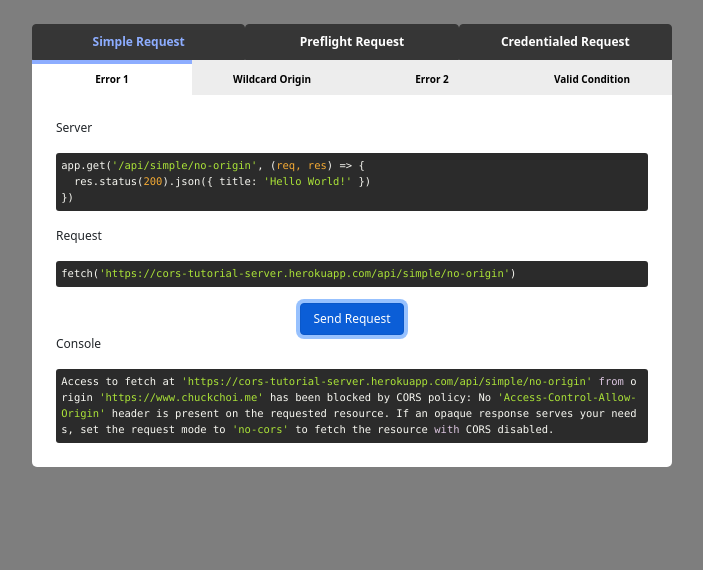
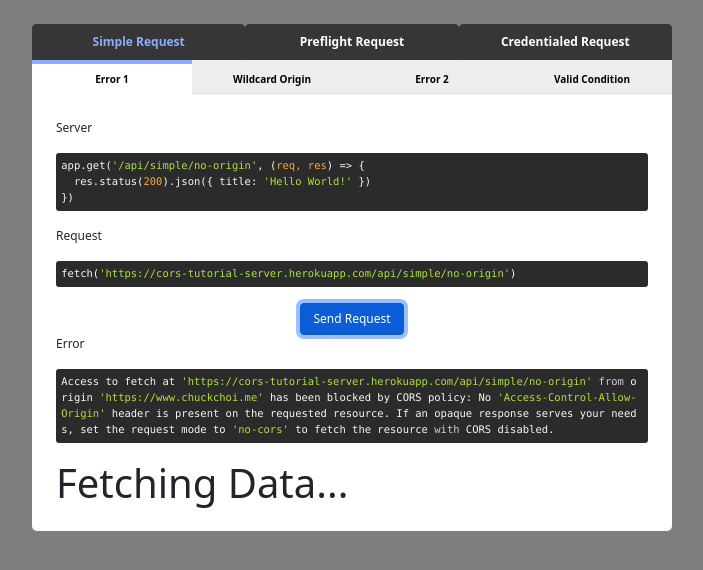
Before and after one commit to chuckchoiboi/cors-tutorial, a React (Create React App) app: page / in a window 1280 px wide. Both pictures are taken after a click on the button "Send Request". Shown: the top 570 px of the page, without its empty margins (288-991 px from the left). Built offline with nearby package versions, Linux system fonts and the light colour scheme; no server answers.

Commit message:
change console to error

```diff
--- a/src/components/Tab.jsx
+++ b/src/components/Tab.jsx
@@ -14,7 +14,7 @@ const Tab = ({data, fetched, setFetched}) => {
 
     const request = data.header ? `fetch('${data.url}', '${JSON.stringify(data.header)}')` : `fetch('${data.url}')`;
 
-    const console = data.console;
+    const error = data.error;
 
     const [response, setResponse] = useState('')
 
@@ -42,18 +42,20 @@ const Tab = ({data, fetched, setFetched}) => {
                 fetched ?
                 <>
                 {
-                    console &&
-                    <><p>Console</p>
+                    error &&
+                    <><p>Error</p>
                     <SyntaxHighlighter language="javascript" style={a11yDark} lineProps={{style: {wordBreak: 'break-all', whiteSpace: 'pre-wrap'}}} wrapLines={true}>
-                        {`${console}`}
+                        {`${error}`}
                     </SyntaxHighlighter></>
                 }
                 {
-                    response &&
+                    response ?
                     <><p>Response</p>
                     <SyntaxHighlighter language="javascript" style={a11yDark} lineProps={{style: {wordBreak: 'break-all', whiteSpace: 'pre-wrap'}}} wrapLines={true}>
                         {`${response}`}
                     </SyntaxHighlighter></>
+                    :
+                    <h1>Fetching Data...</h1>
                 }
                 </>
                 :
--- a/src/data/data.js
+++ b/src/data/data.js
@@ -3,7 +3,7 @@ const baseURL = 'https://cors-tutorial-server.herokuapp.com/api'
 const simpleData = [
     {
       url: baseURL + '/simple/no-origin',
-      console:
+      error:
 `Access to fetch at 'https://cors-tutorial-server.herokuapp.com/api/simple/no-origin' from origin 'https://www.chuckchoi.me' has been blocked by CORS policy: No 'Access-Control-Allow-Origin' header is present on the requested resource. If an opaque response serves your needs, set the request mode to 'no-cors' to fetch the resource with CORS disabled.`,
       server:
 `app.get('/api/simple/no-origin', (req, res) => {
@@ -20,7 +20,7 @@ const simpleData = [
     },
     {
       url: baseURL + '/simple/bad-origin',
-      console:
+      error:
 `Access to fetch at 'https://cors-tutorial-server.herokuapp.com/api/simple/bad-origin' from origin 'https://chuckchoiboi.github.io' has been blocked by CORS policy: The 'Access-Control-Allow-Origin' header has a value 'https://www.website.notcool' that is not equal to the supplied origin. Have the server send the header with a valid value, or, if an opaque response serves your needs, set the request mode to 'no-cors' to fetch the resource with CORS disabled.`,
       server:
 `app.get('/api/simple/bad-origin', (req, res) => {
@@ -41,7 +41,7 @@ const simpleData = [
   const preflightData = [
     {
       url: baseURL + '/preflight/bad-origin',
-      console: "Access to fetch at 'https://cors-tutorial-server.herokuapp.com/api/preflight/bad-origin' from origin 'https://chuckchoiboi.github.io' has been blocked by CORS policy: Response to preflight request does not pass access control check: The 'Access-Control-Allow-Origin' header has a value 'https://www.website.notcool' that is not equal to the supplied origin. Have the server send the header with a valid value, or, if an opaque response serves your needs, set the request mode to 'no-cors' to fetch the resource with CORS disabled.",
+      error: "Access to fetch at 'https://cors-tutorial-server.herokuapp.com/api/preflight/bad-origin' from origin 'https://chuckchoiboi.github.io' has been blocked by CORS policy: Response to preflight request does not pass access control check: The 'Access-Control-Allow-Origin' header has a value 'https://www.website.notcool' that is not equal to the supplied origin. Have the server send the header with a valid value, or, if an opaque response serves your needs, set the request mode to 'no-cors' to fetch the resource with CORS disabled.",
       header: {
         method: 'DELETE'
       },
@@ -56,7 +56,7 @@ const simpleData = [
       header: {
         method: 'DELETE'
       },
-      console: "Access to fetch at 'https://cors-tutorial-server.herokuapp.com/api/preflight/bad-method' from origin 'https://chuckchoiboi.github.io' has been blocked by CORS policy: Method DELETE is not allowed by Access-Control-Allow-Methods in preflight response.",
+      error: "Access to fetch at 'https://cors-tutorial-server.herokuapp.com/api/preflight/bad-method' from origin 'https://chuckchoiboi.github.io' has been blocked by CORS policy: Method DELETE is not allowed by Access-Control-Allow-Methods in preflight response.",
       server:
 `app.options('/api/preflight/bad-method', (req, res) => {
   res.header("Access-Control-Allow-Origin", "https://chuckchoiboi.github.io")
@@ -68,7 +68,7 @@ const simpleData = [
       header: {
         method: 'DELETE'
       },
-      console: "Access to fetch at 'https://cors-tutorial-server.herokuapp.com/api/preflight/req-bad-origin' from origin 'https://chuckchoiboi.github.io' has been blocked by CORS policy: The 'Access-Control-Allow-Origin' header has a value 'https://www.website.notcool' that is not equal to the supplied origin. Have the server send the header with a valid value, or, if an opaque response serves your needs, set the request mode to 'no-cors' to fetch the resource with CORS disabled.",
+      error: "Access to fetch at 'https://cors-tutorial-server.herokuapp.com/api/preflight/req-bad-origin' from origin 'https://chuckchoiboi.github.io' has been blocked by CORS policy: The 'Access-Control-Allow-Origin' header has a value 'https://www.website.notcool' that is not equal to the supplied origin. Have the server send the header with a valid value, or, if an opaque response serves your needs, set the request mode to 'no-cors' to fetch the resource with CORS disabled.",
       server:
 `app.options('/api/preflight/req-bad-origin', (req, res) => {
   res.header("Access-Control-Allow-Origin", "https://chuckchoiboi.github.io")
@@ -106,7 +106,7 @@ app.delete('/api/simple/good-request', (req, res) => {
       header: {
         credentials: 'include'
       },
-      console: "Access to fetch at 'https://cors-tutorial-server.herokuapp.com/api/credentialed/wildcard-origin' from origin 'https://chuckchoiboi.github.io' has been blocked by CORS policy: The value of the 'Access-Control-Allow-Origin' header in the response must not be the wildcard '*' when the request credentials mode is 'include'.",
+      error: "Access to fetch at 'https://cors-tutorial-server.herokuapp.com/api/credentialed/wildcard-origin' from origin 'https://chuckchoiboi.github.io' has been blocked by CORS policy: The value of the 'Access-Control-Allow-Origin' header in the response must not be the wildcard '*' when the request credentials mode is 'include'.",
       server:
 `app.get('/api/credentialed/wildcard-origin', (req, res) => {
   res.header("Access-Control-Allow-Origin", "*")
@@ -118,7 +118,7 @@ app.delete('/api/simple/good-request', (req, res) => {
       header: {
         credentials: 'include'
       },
-      console: "Access to fetch at 'https://cors-tutorial-server.herokuapp.com/api/credentialed/good-origin' from origin 'https://chuckchoiboi.github.io' has been blocked by CORS policy: The value of the 'Access-Control-Allow-Credentials' header in the response is '' which must be 'true' when the request credentials mode is 'include'.",
+      error: "Access to fetch at 'https://cors-tutorial-server.herokuapp.com/api/credentialed/good-origin' from origin 'https://chuckchoiboi.github.io' has been blocked by CORS policy: The value of the 'Access-Control-Allow-Credentials' header in the response is '' which must be 'true' when the request credentials mode is 'include'.",
       server:
 `app.get('/api/credentialed/good-origin', (req, res) => {
   res.header("Access-Control-Allow-Origin", "https://chuckchoiboi.github.io")
```
